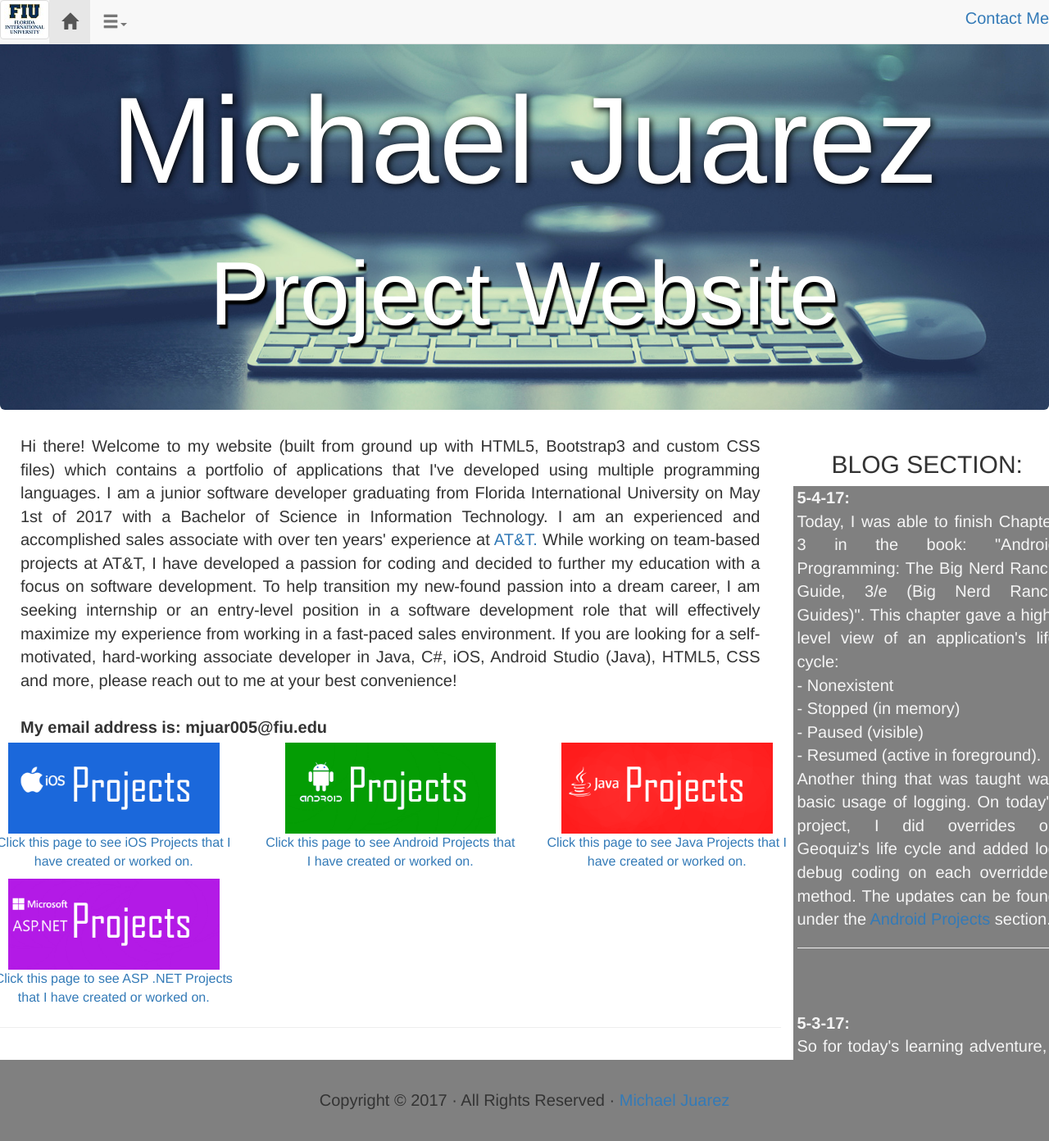
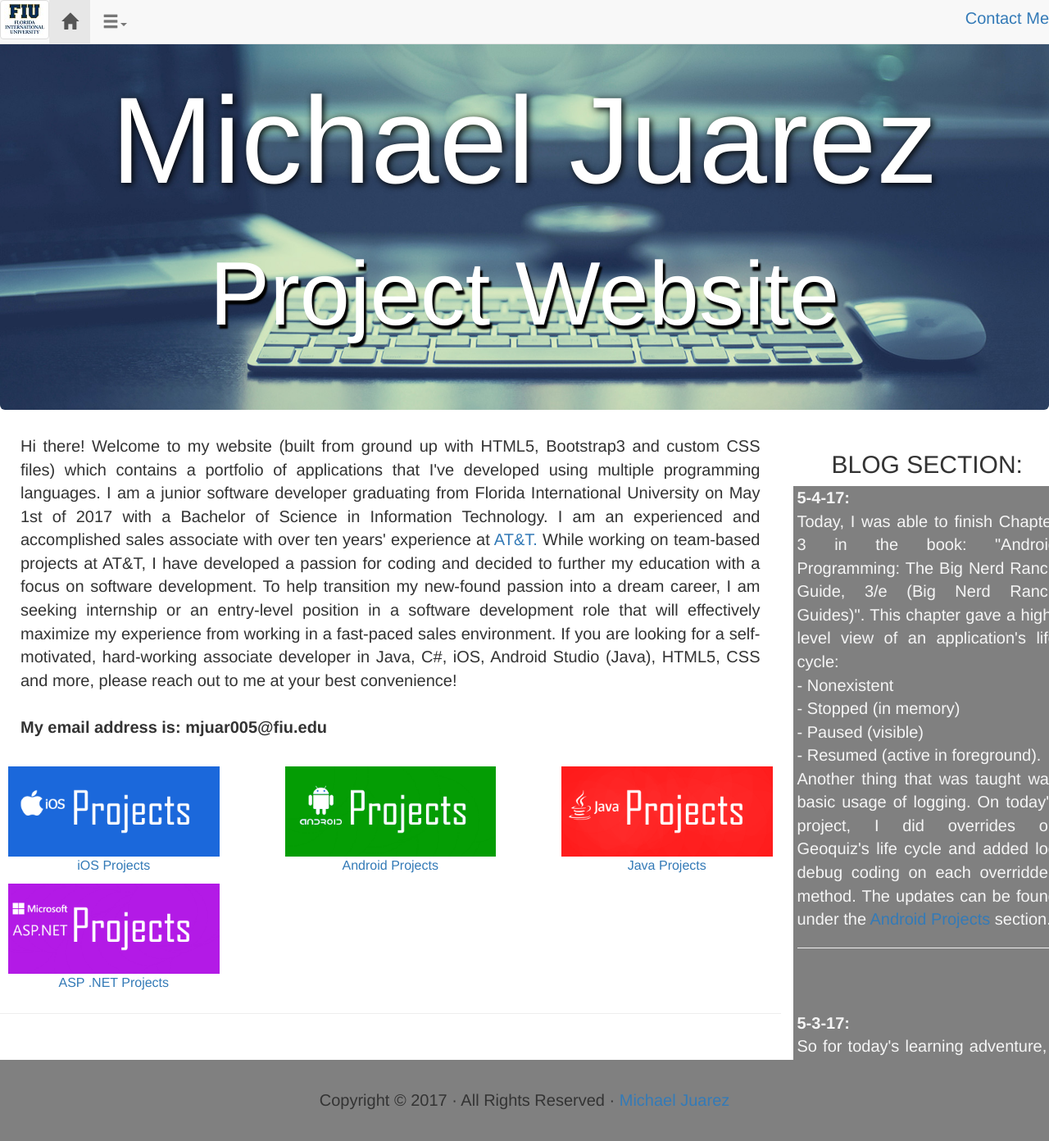
Before and after one commit to MikeJuarez/MikeJuarez.github.io, a Jekyll site: the page index.html, which Jekyll copies as it is, in a window 1280 px wide. Shown: the whole page at 82% size. Built offline with Jekyll 4.4.1, drawn with Linux system fonts in a browser that asks for light colours.

Commit message:
Mobile Changes
- Fine tuning

```diff
--- a/index.html
+++ b/index.html
@@ -77,7 +77,7 @@
 
 		   <br>
 		   <br>
-           <strong>My email address is: mjuar005@fiu.edu</strong>
+           <strong>My email address is: mjuar005@fiu.edu</strong><br/><br/>
            </div>
    </div>
 <hr/>
@@ -85,26 +85,26 @@
   <div class="row text-center">
 	  <div class="col-xs-12 col-sm-6 col-md-6 col-lg-4">
 	   <div class="addPaddingUpDown5px">
-	    <a href="iOS Projects.html"><img src="Images/LinkAppleProjects.png" /><br/>Click this page to see iOS Projects that I have created or worked on.</a>
+	    <a href="iOS Projects.html"><img src="Images/LinkAppleProjects.png" /><br/>iOS Projects</a>
 	   </div>
 	  </div>
 
 	  <div class="col-xs-12 col-sm-6 col-md-6 col-lg-4">
 	   <div class="addPaddingUpDown5px">
-	    <a href="Android Projects.html"><img src="Images/LinkAndroidProjects.png"/><br/>Click this page to see Android Projects that I have created or worked on.</a>
+	    <a href="Android Projects.html"><img src="Images/LinkAndroidProjects.png"/><br/>Android Projects</a>
 	   </div>
 	  </div>
 
 
 	  <div class="col-xs-12 col-sm-6 col-md-6 col-lg-4">
 	   <div class="addPaddingUpDown5px">
-	    <a href="Java Projects.html"><img src="Images/LinkJavaProjects.png"/><br/>Click this page to see Java Projects that I have created or worked on.</a>
+	    <a href="Java Projects.html"><img src="Images/LinkJavaProjects.png"/><br/>Java Projects</a>
 	   </div>
 	  </div>
 
       <div class="col-xs-12 col-sm-6 col-md-6 col-lg-4">
        <div class="addPaddingUpDown5px">
-       <a href="ASPNET Projects.html"><img src="Images/LinkAspProjects.png"/><br/>Click this page to see ASP .NET Projects that I have created or worked on.</a>
+       <a href="ASPNET Projects.html"><img src="Images/LinkAspProjects.png"/><br/>ASP .NET Projects</a>
        </div>
 	 </div>
     </div>
```
